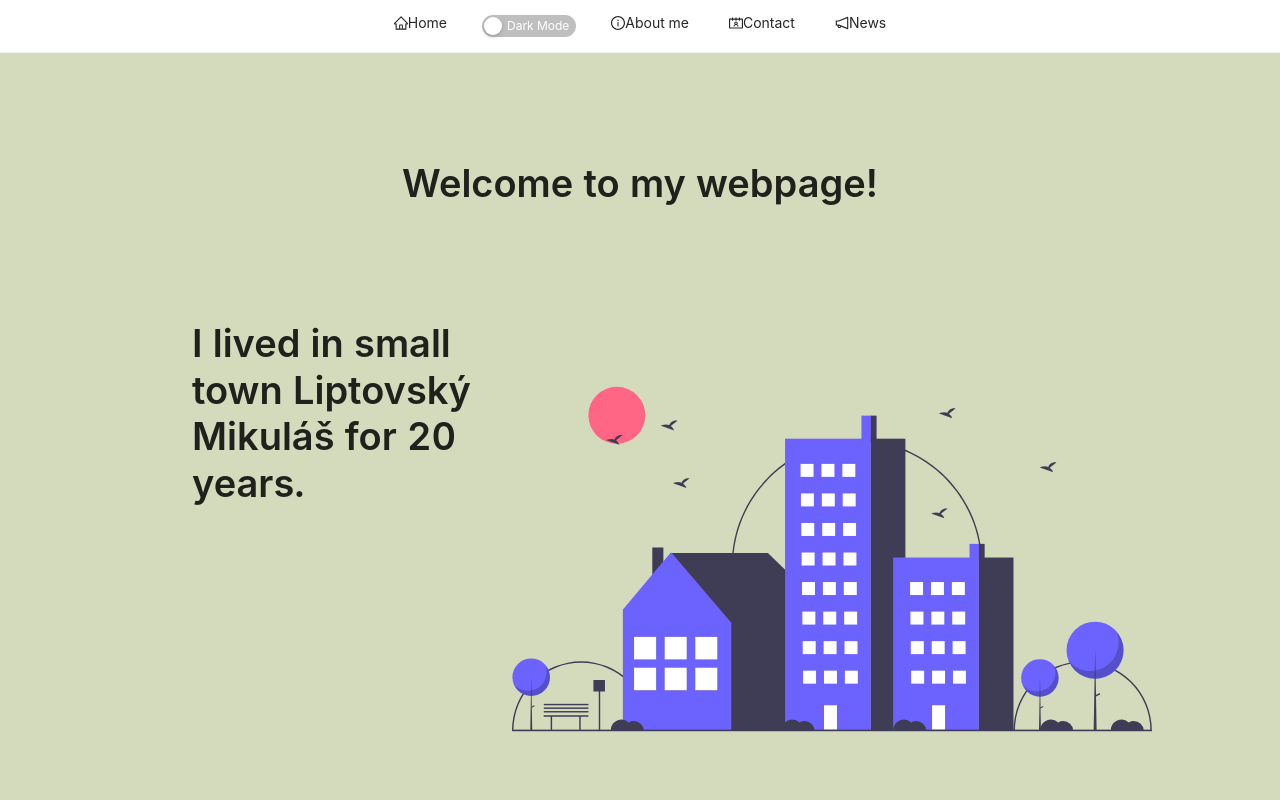
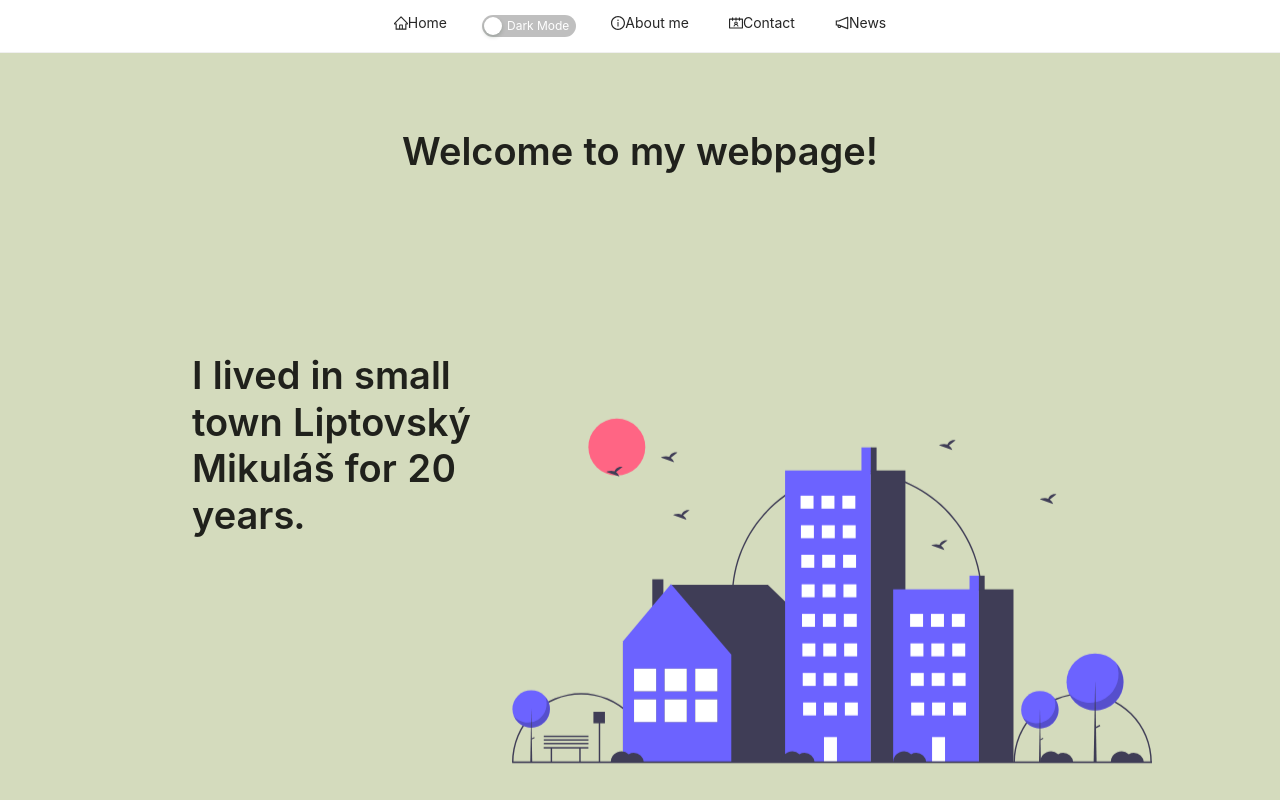
Before and after one commit to peterslany/react-sample, a React (Create React App) app: page /home in a window 1280 px wide. Built offline with nearby package versions, Linux system fonts and the light colour scheme; no server answers.

Commit message:
fixed scrollbar HomePage

```diff
--- a/src/components/Home.tsx
+++ b/src/components/Home.tsx
@@ -39,11 +39,11 @@ export function Home(props: HomeProps) {
             className="home-main-bg-to-dark"
             style={{
               height: "400vh",
-              background: `hsl(${state.scrollPosition / (2136 / 135) + 75}, ${props.theme === "dark" ? 50 : 30}% , ${props.theme === "dark" ? 45 : 80}% ) `
+              background: `hsl(${state.scrollPosition / (2136 / 135) + 75}, ${props.theme === "dark" ? 15 : 30}% , ${props.theme === "dark" ? 45 : 80}% ) `
             }}
           />
         </ParallaxLayer>
-        <ParallaxLayer offset={0.2}>
+        <ParallaxLayer offset={0.1}>
           <Typography.Title style={{ textAlign: "center" }}>
             Welcome to my webpage!
           </Typography.Title>
@@ -61,7 +61,7 @@ export function Home(props: HomeProps) {
         <ParallaxLayer offset={1.2} speed={0.6}>
           <div className="image image--left page-transition-fix">{Travel}</div>
         </ParallaxLayer>
-        <ParallaxLayer offset={1.2} speed={0.4}>
+        <ParallaxLayer offset={1.25} speed={0.4}>
           <div className="text text--right page-transition-fix--text">
             <Typography.Title>Then I moved to Brno.</Typography.Title>
           </div>
@@ -82,7 +82,7 @@ export function Home(props: HomeProps) {
         <ParallaxLayer offset={2.15} speed={0.7}>
           <div className="image image--left">{Phone}</div>
         </ParallaxLayer>
-        <ParallaxLayer offset={2.25} speed={0.4}>
+        <ParallaxLayer offset={2.3} speed={0.4}>
           <div className="text text--right position-mobile--higher">
             <Typography.Title>
               Right now I am creating startup with my friend.
--- a/src/styles/App.css
+++ b/src/styles/App.css
@@ -87,8 +87,9 @@
   .news--header {
     min-width: 50%;
   }
+}
 
-  /* Transition is just for desktop*/
+  /* Transition*/
   .fade-enter {
     opacity: 0;
     transform: translateX(100vw);
@@ -116,4 +117,3 @@
     bottom: 0;
     right: 0;
   }
-}
--- a/src/styles/Home.css
+++ b/src/styles/Home.css
@@ -1,3 +1,11 @@
+.home-page {
+  margin-top: 48px;
+  position: absolute;
+  top: 0;
+  bottom: 0;
+  left : 0;
+  right : 0;
+}
 .illustration {
   max-width: 100%;
 }
@@ -37,6 +45,9 @@
   left: 10%;
 }
 @media only screen and (min-width:768px) {
+  .home-page {
+    margin-top: 53px;
+  }
   .text {
     max-width: 40%;
 
```
